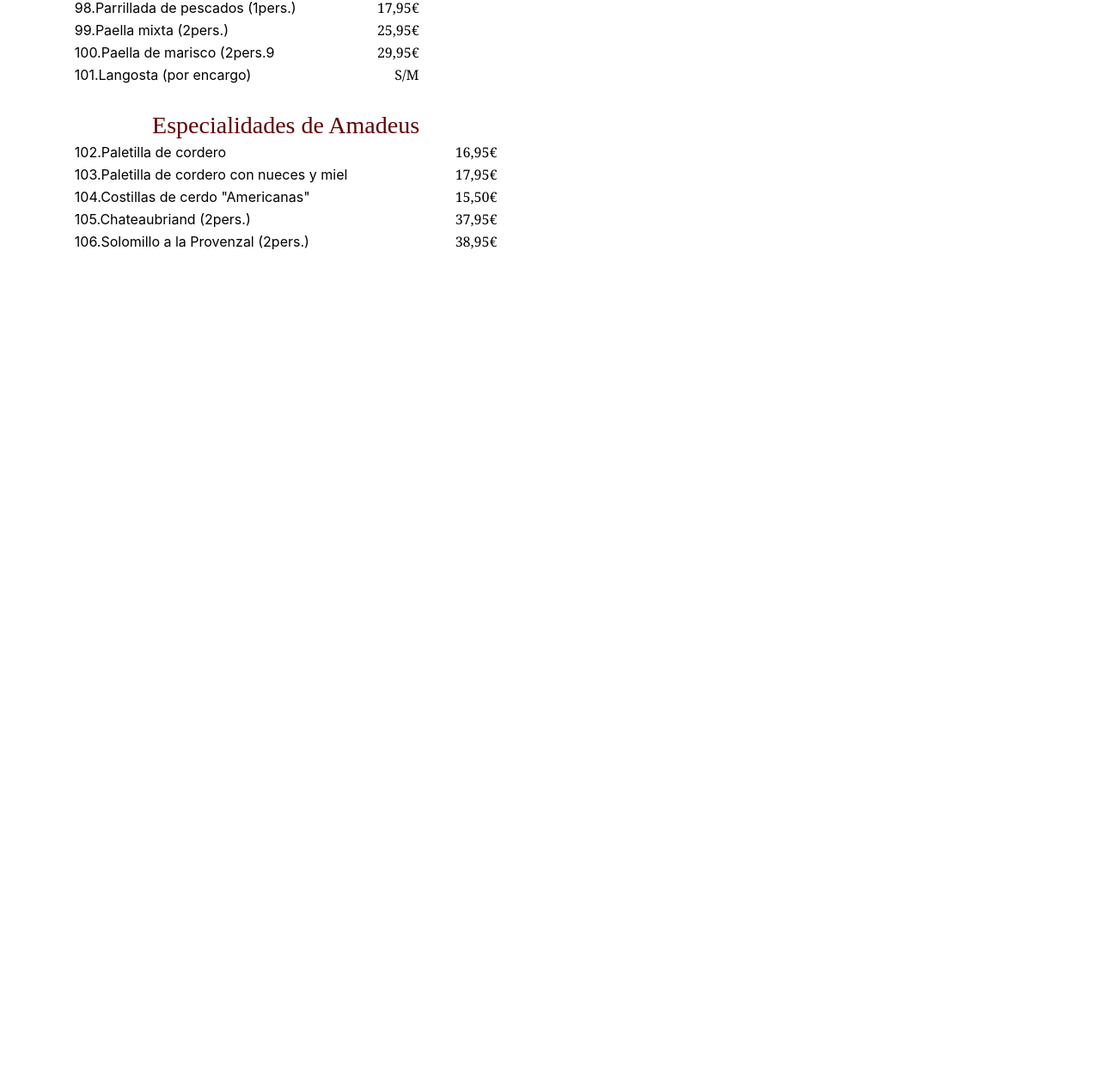
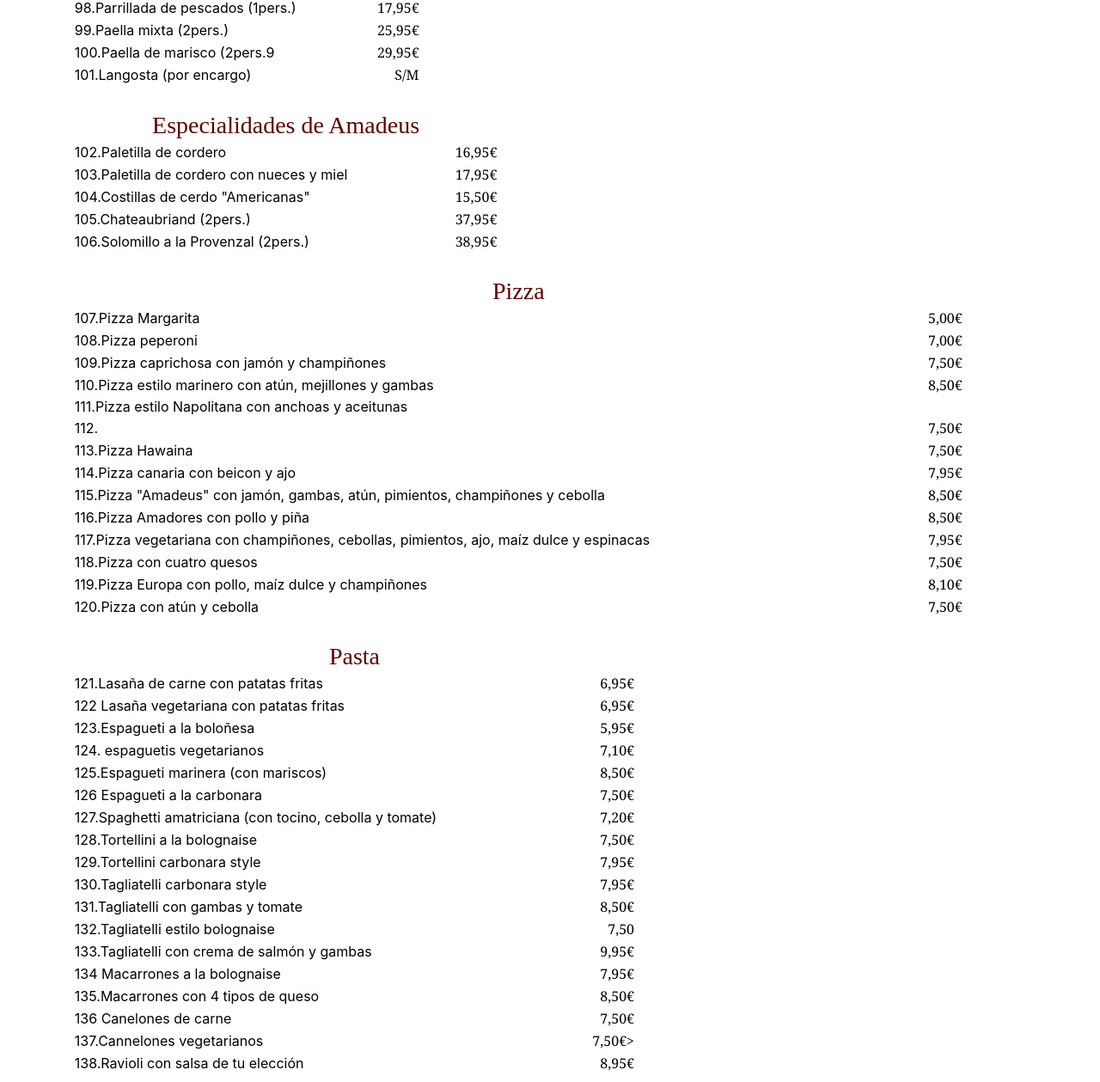
Before and after one commit to Magicgamer222/Amadeus, a plain HTML site: page index.html in a window 1280 px wide. Shown: the part 3187-4446 px from the top of the page at 86% size. Before the commit the page ends 3490 px from the top, so only its background shows below. Drawn offline with Linux system fonts and the light colour scheme.

Commit message:
Update index.html

```diff
--- a/index.html
+++ b/index.html
@@ -472,5 +472,143 @@
             <td class="precio">38,95€</td>
         </tr>
     </table>
+    <table>
+        <tr>
+            <td colspan="2" class="tipo">Pizza</td>
+        </tr>
+        <tr>
+            <td class="comida">107.Pizza Margarita</td>
+            <td class="precio">5,00€</td>
+        </tr>
+        <tr>
+            <td class="comida">108.Pizza peperoni</td>
+            <td class="precio">7,00€</td>
+        </tr>
+        <tr>
+            <td class="comida">109.Pizza caprichosa con jamón y champiñones</td>
+            <td class="precio">7,50€</td>
+        </tr>
+        <tr>
+            <td class="comida">110.Pizza estilo marinero con atún, mejillones y gambas</td>
+            <td class="precio">8,50€</td>
+        </tr>
+        <tr>
+            <td class="comida">111.Pizza estilo Napolitana con anchoas y aceitunas</td>
+            <td class="precio"></td>
+        </tr>
+        <tr>
+            <td class="comida">112.</td>
+            <td class="precio">7,50€</td>
+        </tr>
+        <tr>
+            <td class="comida">113.Pizza Hawaina</td>
+            <td class="precio">7,50€</td>
+        </tr>
+        <tr>
+            <td class="comida">114.Pizza canaria con beicon y ajo</td>
+            <td class="precio">7,95€</td>
+        </tr>
+        <tr>
+            <td class="comida">115.Pizza "Amadeus" con jamón, gambas, atún, pimientos, champiñones y cebolla </td>
+            <td class="precio">8,50€</td>
+        </tr>
+        <tr>
+            <td class="comida">116.Pizza Amadores con pollo y piña</td>
+            <td class="precio">8,50€</td>
+        </tr>
+        <tr>
+            <td class="comida">117.Pizza vegetariana con champiñones, cebollas, pimientos, ajo, maíz dulce y espinacas</td>
+            <td class="precio">7,95€</td>
+        </tr>
+        <tr>
+            <td class="comida">118.Pizza con cuatro quesos</td>
+            <td class="precio">7,50€</td>
+        </tr>
+        <tr>
+            <td class="comida">119.Pizza Europa con pollo, maíz dulce y champiñones</td>
+            <td class="precio">8,10€</td>
+        </tr>
+        <tr>
+            <td class="comida">120.Pizza con atún y cebolla</td>
+            <td class="precio">7,50€</td>
+        </tr>
+    </table>
+    <table>
+        <tr>
+            <td colspan="2" class="tipo">Pasta</td>
+        </tr>
+        <tr>
+            <td class="comida">121.Lasaña de carne con patatas fritas</td>
+            <td class="precio">6,95€</td>
+        </tr>
+        <tr>
+            <td class="comida">122 Lasaña vegetariana con patatas fritas</td>
+            <td class="precio">6,95€</td>
+        </tr>
+        <tr>
+            <td class="comida">123.Espagueti a la boloñesa</td>
+            <td class="precio">5,95€</td>
+        </tr>
+        <tr>
+            <td class="comida">124. espaguetis vegetarianos</td>
+            <td class="precio">7,10€</td>
+        </tr>
+        <tr>
+            <td class="comida">125.Espagueti marinera (con mariscos)</td>
+            <td class="precio">8,50€</td>
+        </tr>
+        <tr>
+            <td class="comida">126 Espagueti a la carbonara</td>
+            <td class="precio">7,50€</td>
+        </tr>
+        <tr>
+            <td class="comida">127.Spaghetti amatriciana (con tocino, cebolla y tomate)</td>
+            <td class="precio">7,20€</td>
+        </tr>
+        <tr>
+            <td class="comida">128.Tortellini a la bolognaise</td>
+            <td class="precio">7,50€</td>
+        </tr>
+        <tr>
+            <td class="comida">129.Tortellini carbonara style</td>
+            <td class="precio">7,95€</td>
+        </tr>
+        <tr>
+            <td class="comida">130.Tagliatelli carbonara style</td>
+            <td class="precio">7,95€</td>
+        </tr>
+        <tr>
+            <td class="comida">131.Tagliatelli con gambas y tomate</td>
+            <td class="precio">8,50€</td>
+        </tr>
+        <tr>
+            <td class="comida">132.Tagliatelli estilo bolognaise</td>
+            <td class="precio">7,50</td>
+        </tr>
+        <tr>
+            <td class="comida">133.Tagliatelli con crema de salmón y gambas</td>
+            <td class="precio">9,95€</td>
+        </tr>
+        <tr>
+            <td class="comida">134 Macarrones a la bolognaise</td>
+            <td class="precio">7,95€</td>
+        </tr>
+        <tr>
+            <td class="comida">135.Macarrones con 4 tipos de queso</td>
+            <td class="precio">8,50€</td>
+        </tr>
+        <tr>
+            <td class="comida">136 Canelones de carne</td>
+            <td class="precio">7,50€</td>
+        </tr>
+        <tr>
+            <td class="comida">137.Cannelones vegetarianos</td>
+            <td class="precio">7,50€></td>
+        </tr>
+        <tr>
+            <td class="comida">138.Ravioli con salsa de tu elección</td>
+            <td class="precio">8,95€</td>
+        </tr>
+    </table>
 </body>
 </html>
```
